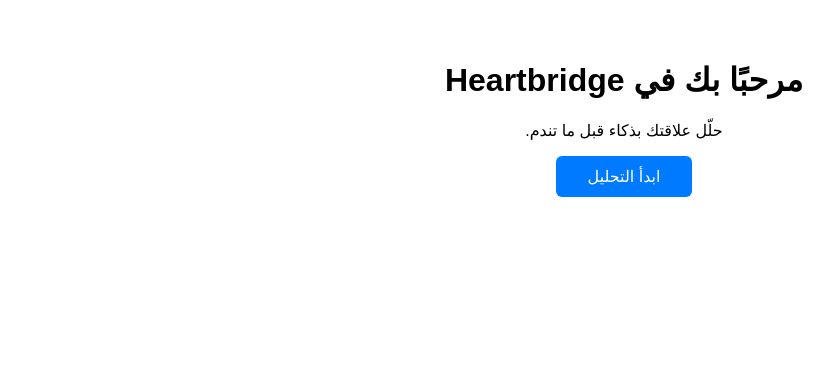
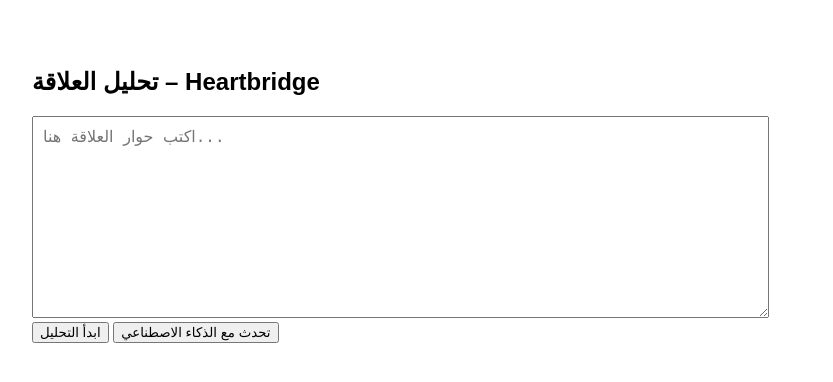
Before and after one commit to johani23/heartbridge-unified3, a React (Create React App) app: page / in a window 1280 px wide. Shown: the top 382 px of the page, without its empty margins (16-849 px from the left). Built offline with nearby package versions, Linux system fonts and the light colour scheme.

Commit message:
Update App.js

```diff
--- a/src/App.js
+++ b/src/App.js
@@ -1,18 +1,79 @@
-import React from 'react';
-import { BrowserRouter as Router, Routes, Route } from 'react-router-dom';
-import Analyzer from './components/Analyzer';
-import Landing from './components/Landing';
-import Quiz from './components/Quiz';
+import React, { useState } from 'react';
+import axios from 'axios';
 
 function App() {
+  const [text, setText] = useState('');
+  const [cluster, setCluster] = useState('The Silent Doubter');
+  const [result, setResult] = useState(null);
+  const [aiResponse, setAiResponse] = useState('');
+  const [loading, setLoading] = useState(false);
+
+  const handleAnalyze = async () => {
+    try {
+      setLoading(true);
+      const response = await axios.post(
+        'https://heartbridge-api-backend.onrender.com/dynamic-recommendation',
+        {
+          text,
+          cluster,
+          quizAnswers: {}
+        }
+      );
+      setResult(response.data);
+      setLoading(false);
+    } catch (err) {
+      console.error(err);
+      setLoading(false);
+      alert('حدث خطأ في التحليل.');
+    }
+  };
+
+  const askAI = async () => {
+    try {
+      const response = await axios.post(
+        'https://heartbridge-api-backend.onrender.com/chat',
+        { prompt: text }
+      );
+      setAiResponse(response.data.reply);
+    } catch (err) {
+      console.error(err);
+      alert('فشل الاتصال بـ Chat AI');
+    }
+  };
+
   return (
-    <Router>
-      <Routes>
-        <Route path="/" element={<Landing />} />
-        <Route path="/quiz" element={<Quiz />} />
-        <Route path="/analyze" element={<Analyzer />} />
-      </Routes>
-    </Router>
+    <div style={{ padding: '40px', fontFamily: 'Arial' }}>
+      <h2>تحليل العلاقة – Heartbridge</h2>
+
+      <textarea
+        value={text}
+        onChange={(e) => setText(e.target.value)}
+        rows={10}
+        cols={70}
+        placeholder="اكتب حوار العلاقة هنا..."
+        style={{ padding: '10px', fontSize: '16px' }}
+      />
+
+      <br />
+      <button onClick={handleAnalyze} disabled={loading}>
+        {loading ? 'يتم التحليل...' : 'ابدأ التحليل'}
+      </button>{' '}
+      <button onClick={askAI}>تحدث مع الذكاء الاصطناعي</button>
+
+      {result && (
+        <div style={{ marginTop: '30px' }}>
+          <h3>🧠 التوصية:</h3>
+          <pre>{JSON.stringify(result, null, 2)}</pre>
+        </div>
+      )}
+
+      {aiResponse && (
+        <div style={{ marginTop: '30px', backgroundColor: '#f0f0f0', padding: '15px' }}>
+          <h3>💬 رد الذكاء الاصطناعي:</h3>
+          <p>{aiResponse}</p>
+        </div>
+      )}
+    </div>
   );
 }
 
```
